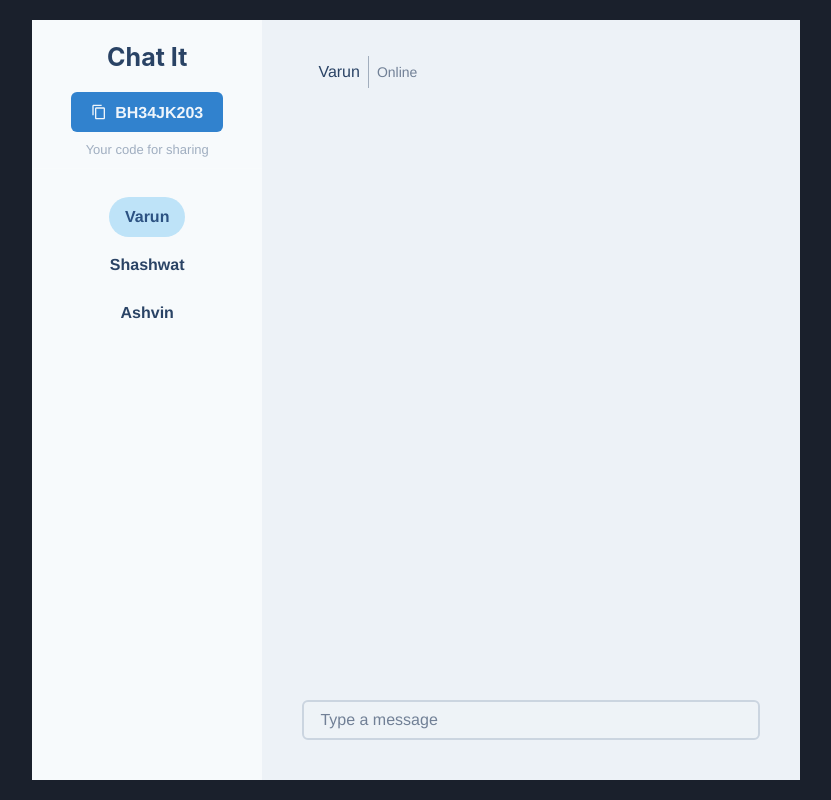
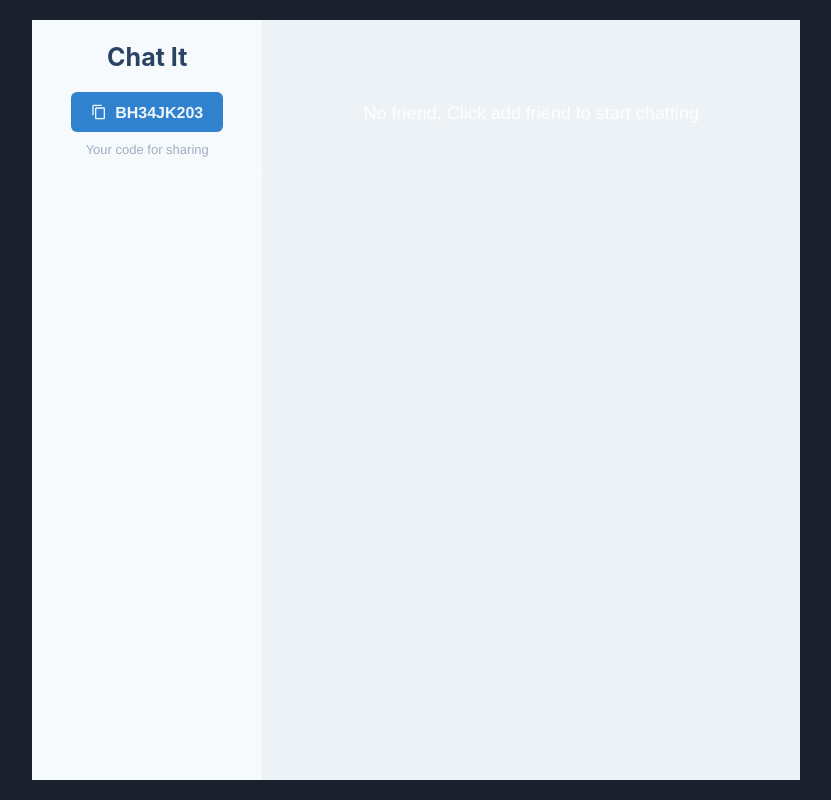
Before and after one commit to aryamanchandra/chat-it, a React (Create React App) app in the folder packages/client/: page /home in a window 1280 px wide. Shown: the whole page, without its empty margins (224-1055 px from the left). Built offline with nearby package versions, Linux system fonts and the light colour scheme.

Commit message:
friendlist

```diff
--- a/packages/client/src/components/Chat.js
+++ b/packages/client/src/components/Chat.js
@@ -10,9 +10,12 @@ import {
   VStack,
 } from "@chakra-ui/react";
 import React from "react";
+import { useContext } from "react";
+import { FriendContext } from "../components/Home";
 
 function Chat() {
-  return (
+  const { friendList } = useContext(FriendContext);
+  return friendList.length > 0 ? (
     <VStack p="5" px="10" height="100%">
       <Grid width="full" height="100%" templateRows="repeat(12, 1fr)">
         <GridItem rowSpan={2}>
@@ -75,6 +78,18 @@ function Chat() {
         </GridItem>
       </Grid>
     </VStack>
+  ): (
+    <VStack
+      justify="center"
+      pt="5rem"
+      w="100%"
+      textAlign="center"
+      fontSize="lg"
+    >
+      <TabPanels>
+        <Text>No friend, Click add friend to start chatting</Text>
+      </TabPanels>
+    </VStack>
   );
 }
 
--- a/packages/client/src/components/Home.js
+++ b/packages/client/src/components/Home.js
@@ -2,19 +2,29 @@ import {
   Grid,
   GridItem,
   Tab,
-  TabIndicator,
-  TabList,
-  TabPanel,
-  TabPanels,
   Tabs,
 } from "@chakra-ui/react";
 import React from "react";
 import Chat from "./Chat";
 import Sidebar from "./Sidebar";
+import { createContext, useState } from "react";
+
+export const FriendContext = createContext();
 
 function Home() {
+  const [friendList, setFriendList] = useState([]);
+
   return (
-    <Grid templateColumns="repeat(10, 1fr)" as={Tabs} h="100vh" paddingX="20%" paddingY="5" variant='soft-rounded' colorScheme='blue'>
+    <FriendContext.Provider value={{ friendList, setFriendList }}>
+      <Grid
+        templateColumns="repeat(10, 1fr)"
+        as={Tabs}
+        h="100vh"
+        paddingX="20%"
+        paddingY="5"
+        variant="soft-rounded"
+        colorScheme="blue"
+      >
         <GridItem colSpan="3" bg="gray.50">
           <Sidebar />
         </GridItem>
@@ -22,6 +32,7 @@ function Home() {
           <Chat />
         </GridItem>
       </Grid>
+    </FriendContext.Provider>
   );
 }
 
--- a/packages/client/src/components/Sidebar.js
+++ b/packages/client/src/components/Sidebar.js
@@ -8,11 +8,16 @@ import {
   TabList,
   Text,
   VStack,
+  Circle,
 } from "@chakra-ui/react";
 import React from "react";
 import { CopyIcon } from "@chakra-ui/icons";
+import { useContext } from "react";
+import { FriendContext } from "../components/Home";
 
 function Sidebar() {
+  const { friendList, setFriendList } = useContext(FriendContext);
+
   return (
     <VStack py="1.4rem">
       <VStack justify="space-evenly" w="100%">
@@ -40,15 +45,16 @@ function Sidebar() {
       </VStack>
       <Divider />
       <VStack as={TabList} border="0" pt={5}>
+      {friendList.map(friend => (
         <HStack as={Tab} color="blue.800">
-          <Text>Varun</Text>
+          <Circle
+              bg={friend.connected ? "green.700" : "red.500"}
+              w="20px"
+              h="20px"
+            />
+          <Text>{friend.username}</Text>
         </HStack>
-        <HStack as={Tab} color="blue.800">
-          <Text>Shashwat</Text>
-        </HStack>
-        <HStack as={Tab} color="blue.800">
-          <Text>Ashvin</Text>
-        </HStack>
+        ))}
       </VStack>
     </VStack>
   );
```
Lines whose indentation alone changed are shown as unchanged.
